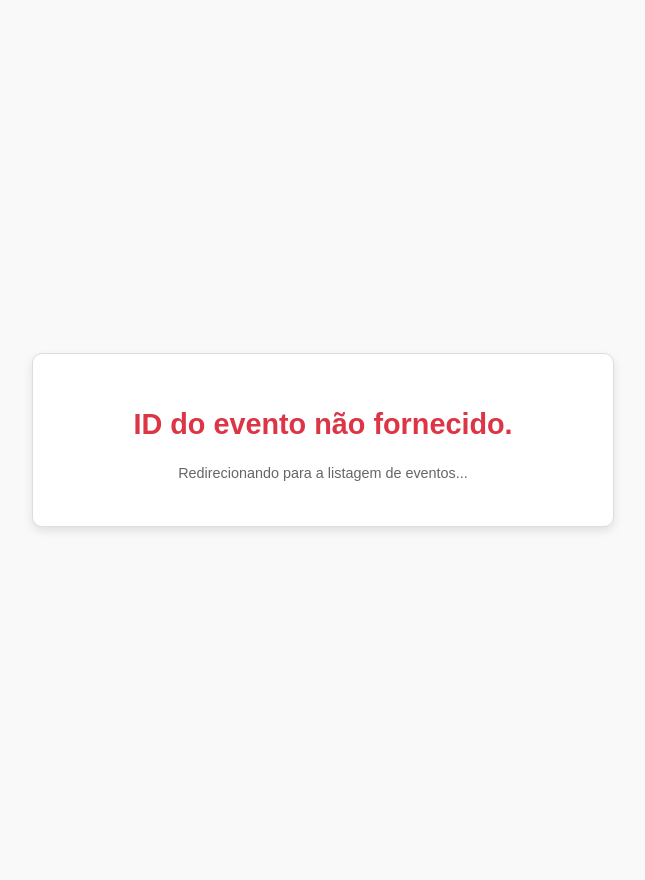
After one commit to Gisele-Nuness/projeto-cadastro-de-eventos, a PHP site: page /excluir_evento.php in a window 1280 px wide. The commit adds this page. Shown: the whole page, without its empty margins (317-962 px from the left). Run offline with PHP 8.4, Linux system fonts and the light colour scheme; the visitor is signed in with stand-in values (Sample User, id 1).

Commit message:
add método de update e delete nos eventos

```diff
--- /dev/null
+++ b/css/excluir.css
@@ -0,0 +1,47 @@
+/* css/excluir.css */
+
+/* Define o estilo base do corpo da página */
+body {
+  font-family: Arial, sans-serif; /* Fonte principal */
+  background-color: #f9f9f9;       /* Cor de fundo clara */
+  margin: 0;                      /* Remove margens padrão */
+  padding: 40px;                  /* Espaçamento interno */
+  display: flex;                  /* Usa flexbox para alinhamento */
+  justify-content: center;        /* Centraliza horizontalmente */
+  align-items: center;            /* Centraliza verticalmente */
+  height: 100vh;                  /* Altura total da janela de visualização */
+}
+
+/* Container central que segura a mensagem */
+.container {
+  background-color: #fff;         /* Fundo branco */
+  border: 1px solid #ddd;         /* Borda cinza clara */
+  border-radius: 10px;            /* Cantos arredondados */
+  padding: 30px 40px;             /* Espaçamento interno vertical e horizontal */
+  box-shadow: 0 4px 10px rgba(0,0,0,0.1); /* Sombra suave para destaque */
+  text-align: center;             /* Centraliza o texto */
+  max-width: 500px;               /* Largura máxima fixa */
+  width: 100%;                   /* Largura responsiva */
+}
+
+/* Estilo padrão para mensagens */
+.mensagem {
+  font-size: 1.2rem;              /* Tamanho da fonte um pouco maior */
+}
+
+/* Estilo específico para mensagens de sucesso */
+.mensagem.sucesso {
+  color: #007bff;                 /* Cor azul (ex: confirmação) */
+}
+
+/* Estilo específico para mensagens de erro */
+.mensagem.erro {
+  color: #dc3545;                 /* Cor vermelha (ex: erro ou alerta) */
+}
+
+/* Parágrafo dentro da mensagem com estilo secundário */
+.mensagem p {
+  margin-top: 15px;               /* Espaço acima do parágrafo */
+  font-size: 0.9rem;              /* Fonte menor para texto secundário */
+  color: #666;                   /* Cor cinza para o texto secundário */
+}
--- /dev/null
+++ b/excluir_evento.php
@@ -0,0 +1,64 @@
+<?php
+session_start(); // Inicia a sessão para controlar login e dados do usuário
+include 'conexao.php'; // Inclui o arquivo de conexão com o banco de dados
+
+// Verifica se o usuário está logado, caso contrário redireciona para a página de login
+if (!isset($_SESSION['usuario'])) {
+    header('Location: login.php'); // Redireciona para login
+    exit(); // Para a execução do script
+}
+
+$usuario = $_SESSION['usuario']; // Armazena o usuário logado na variável
+$mensagem = ''; // Inicializa variável para mensagem de feedback
+$tipo = ''; // Inicializa variável para tipo da mensagem ('sucesso' ou 'erro')
+
+// Verifica se o ID do evento foi enviado via GET (formulário)
+if (isset($_GET['id'])) {
+    $id = $_GET['id']; // Recebe o ID do evento enviado
+
+    // Prepara a consulta para verificar se o evento pertence ao usuário logado
+    $stmt = $con->prepare("SELECT * FROM tbeventos e
+        INNER JOIN tbusuario u ON e.idUsuario = u.idUsuario
+        WHERE e.idEvento = ? AND u.emailUsuario = ?");
+    $stmt->execute([$id, $usuario]);
+    $evento = $stmt->fetch(PDO::FETCH_ASSOC);
+
+    if ($evento) { // Se o evento existe e pertence ao usuário
+        // Verifica se há uma imagem associada e se o arquivo existe no servidor
+        if (!empty($evento['imagem']) && file_exists('uploads/' . $evento['imagem'])) {
+            unlink('uploads/' . $evento['imagem']); // Apaga o arquivo da imagem do evento
+        }
+
+        // Prepara a consulta para excluir o evento do banco
+        $stmt = $con->prepare("DELETE FROM tbeventos WHERE idEvento = ?");
+        $stmt->execute([$id]);
+
+        $mensagem = "Evento excluído com sucesso!"; // Mensagem de sucesso
+        $tipo = 'sucesso'; // Define o tipo como sucesso
+    } else { // Caso o evento não pertença ao usuário ou não exista
+        $mensagem = "Você não tem permissão para excluir este evento."; // Mensagem de erro
+        $tipo = 'erro'; // Define o tipo como erro
+    }
+} else { // Se não foi enviado o ID do evento
+    $mensagem = "ID do evento não fornecido."; // Mensagem de erro
+    $tipo = 'erro'; // Define o tipo como erro
+}
+?>
+
+<!DOCTYPE html>
+<html lang="pt-BR">
+<head>
+  <meta charset="UTF-8"> <!-- Define a codificação de caracteres da página -->
+  <title>Excluir Evento</title> <!-- Título da aba do navegador -->
+  <link rel="stylesheet" href="css/excluir.css"> <!-- Link para o CSS externo que estiliza essa página -->
+  <meta http-equiv="refresh" content="3;url=listar_evento.php"> <!-- Redireciona automaticamente para listar eventos após 3 segundos -->
+</head>
+<body>
+  <div class="container"> <!-- Container principal para centralizar o conteúdo -->
+    <div class="mensagem <?= $tipo ?>"> <!-- Div para exibir a mensagem, com classe dinâmica para estilo -->
+      <h2><?= $mensagem ?></h2> <!-- Exibe a mensagem de sucesso ou erro -->
+      <p>Redirecionando para a listagem de eventos...</p> <!-- Informação sobre o redirecionamento -->
+    </div>
+  </div>
+</body>
+</html>
```
Also changed, not shown: atualizar_evento.php (+19 -14 lines), css/listar.css (+17 -0 lines), listar_evento.php (+6 -1 lines), uploads/imagem13.png (deleted), uploads/imagem6.jpg (added).
